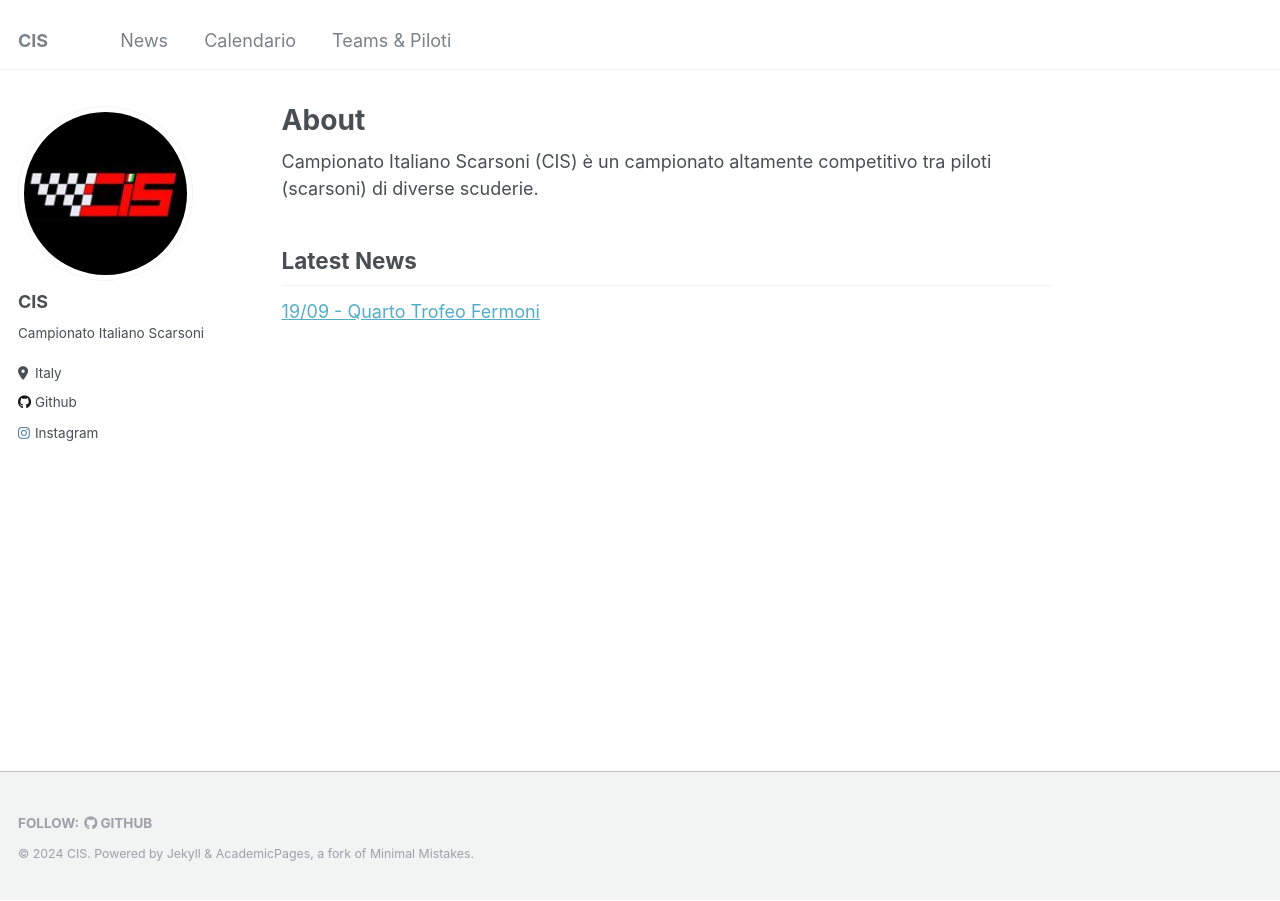
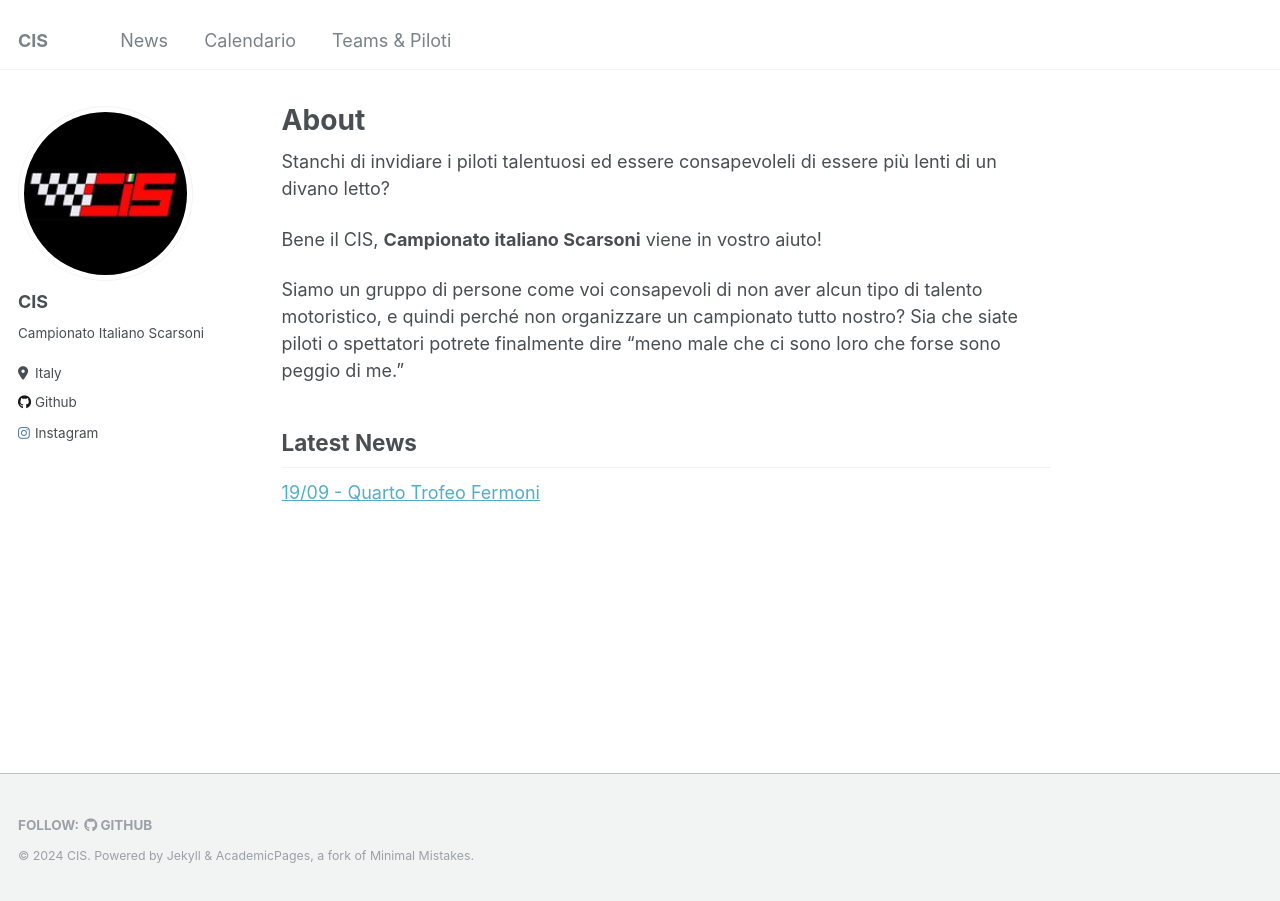
Before and after one commit to campionatoscarsoni/campionatoscarsoni.github.io, a Jekyll site: the page built from _pages/about.md, in a window 1280 px wide. Built offline with Jekyll 4.4.1, drawn with Linux system fonts in a browser that asks for light colours.

Commit message:
update about

```diff
--- a/_pages/about.md
+++ b/_pages/about.md
@@ -7,7 +7,11 @@ redirect_from:
   - /about.html
 ---
 
-Campionato Italiano Scarsoni (CIS) è un campionato altamente competitivo tra piloti (scarsoni) di diverse scuderie.
+Stanchi di invidiare i piloti talentuosi ed essere consapevoleli di essere più lenti di un divano letto?
+
+Bene il CIS, **Campionato italiano Scarsoni** viene in vostro aiuto!
+
+Siamo un gruppo di persone come voi consapevoli di non aver alcun tipo di talento motoristico, e quindi perché non organizzare un campionato tutto nostro? Sia che siate piloti o spettatori potrete finalmente dire "meno male che ci sono loro che forse sono peggio di me."
 
 ## Latest News
 [19/09 - Quarto Trofeo Fermoni](/news/19_09_24_cis_news)
```
